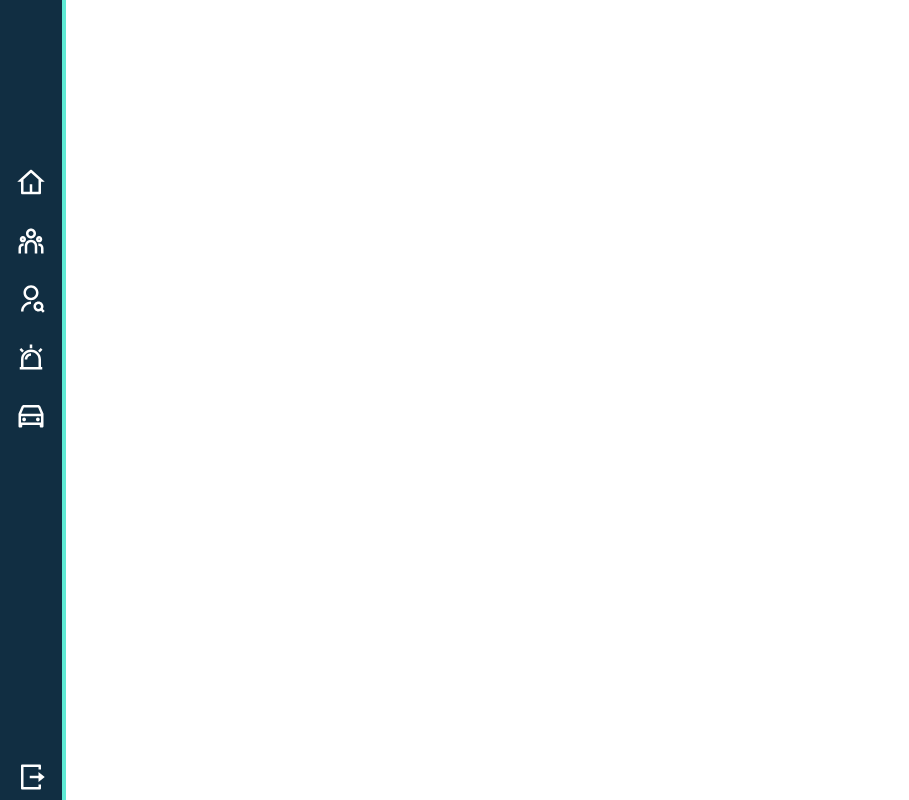
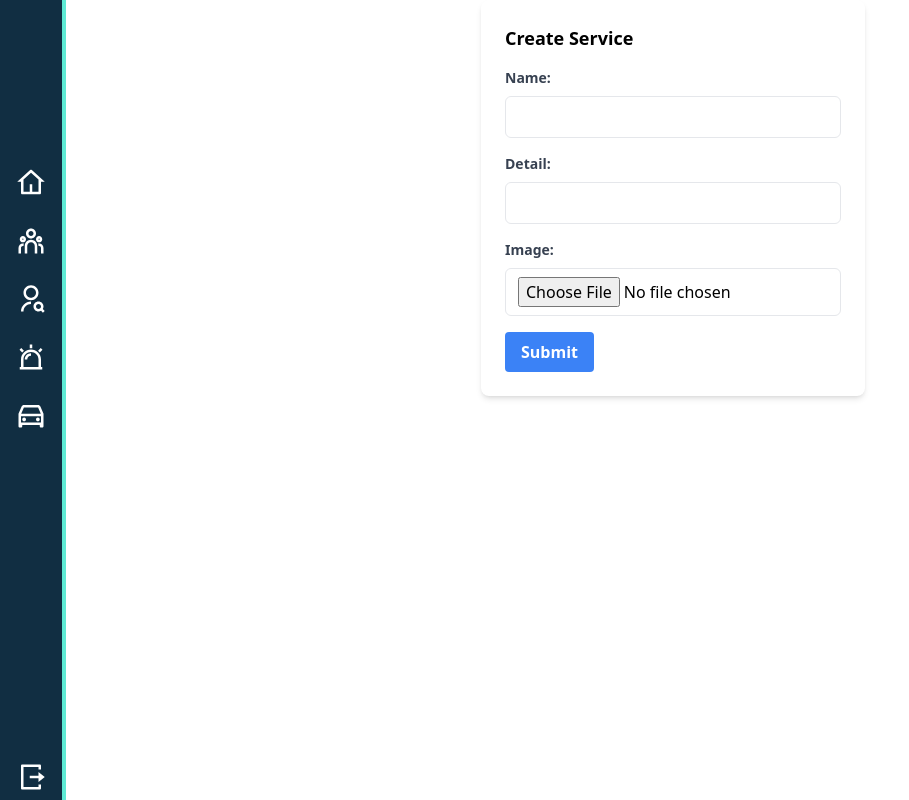
Before and after one commit to criyeurgo91/mandaderoFront, a React (Vite) app: page /services/createservice in a window 1280 px wide. Shown: the whole page, without its empty margins (0-909 px from the left). Built offline with nearby package versions, Linux system fonts and the light colour scheme.

Commit message:
Se corrige errores

```diff
--- a/src/Components/Forms/ServicesForm.jsx
+++ b/src/Components/Forms/ServicesForm.jsx
@@ -15,10 +15,15 @@ function ServicesForm({ onCreate, onClose }) {
     event.preventDefault();
 
     try {
-      const response = await axios.post('http://127.0.0.1:8000/api/service/', {
-        name: name,
-        detail: detail,
-        image: image,
+      const formData = new FormData();
+      formData.append('name_service', name);
+      formData.append('detail_service', detail);
+      formData.append('image_service', image);
+
+      const response = await axios.post('http://127.0.0.1:8000/api/service/', formData, {
+        headers: {
+          'Content-Type': 'multipart/form-data'
+        }
       });
 
       setMessage('Service created successfully.');
@@ -38,6 +43,8 @@ function ServicesForm({ onCreate, onClose }) {
       setMessage('Error creating service. Please try again.');
       console.error('Error creating service:', error);
     }
+  };
+
   return (
     <div className="max-w-sm mx-auto p-6 bg-white rounded-lg shadow-md">
       <h2 className="text-lg font-semibold mb-4">Create Service</h2>
@@ -92,6 +99,5 @@ function ServicesForm({ onCreate, onClose }) {
     </div>
   );
 }
-}
 
 export default ServicesForm;
```
Lines whose indentation alone changed are shown as unchanged.
